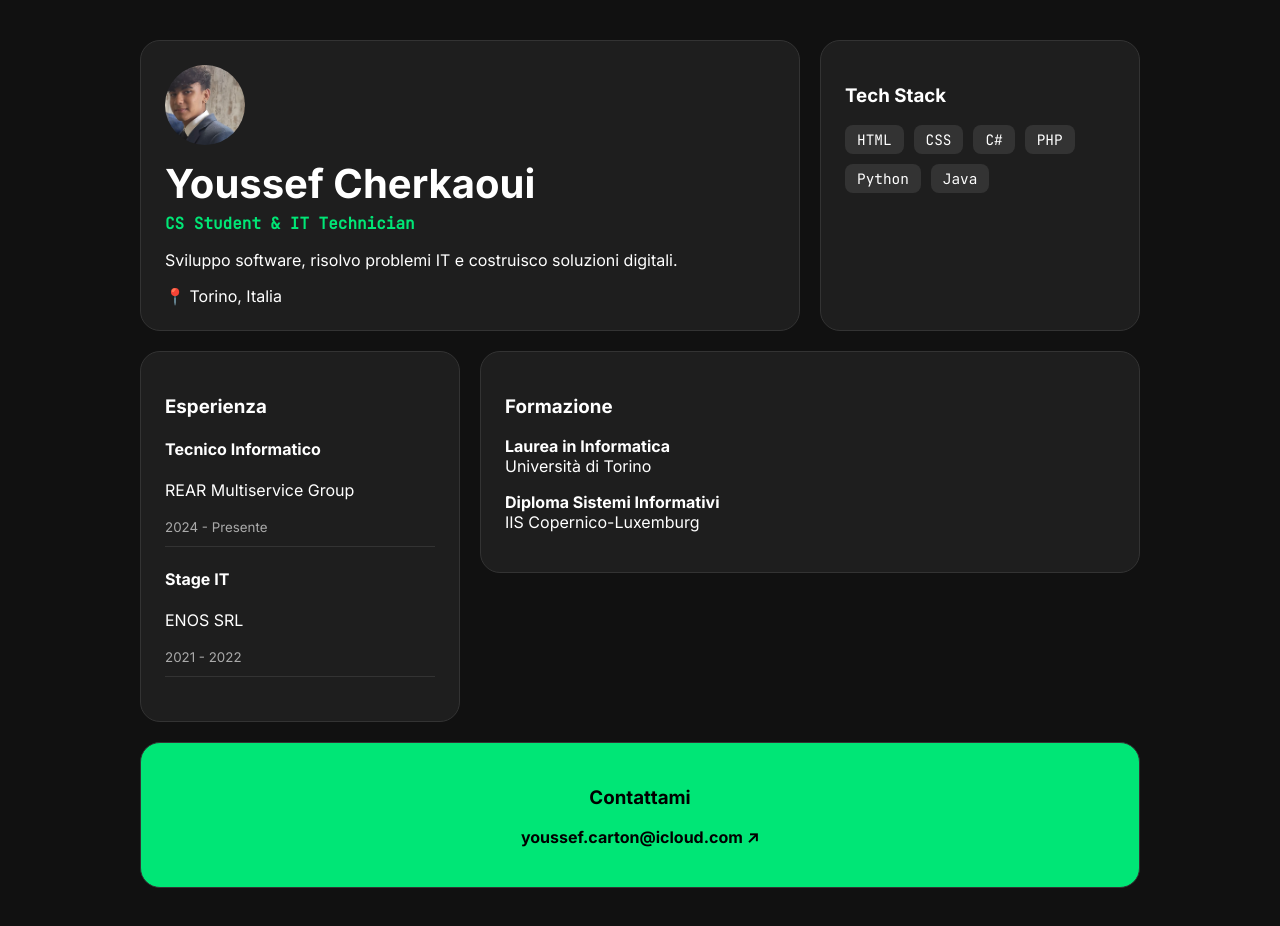
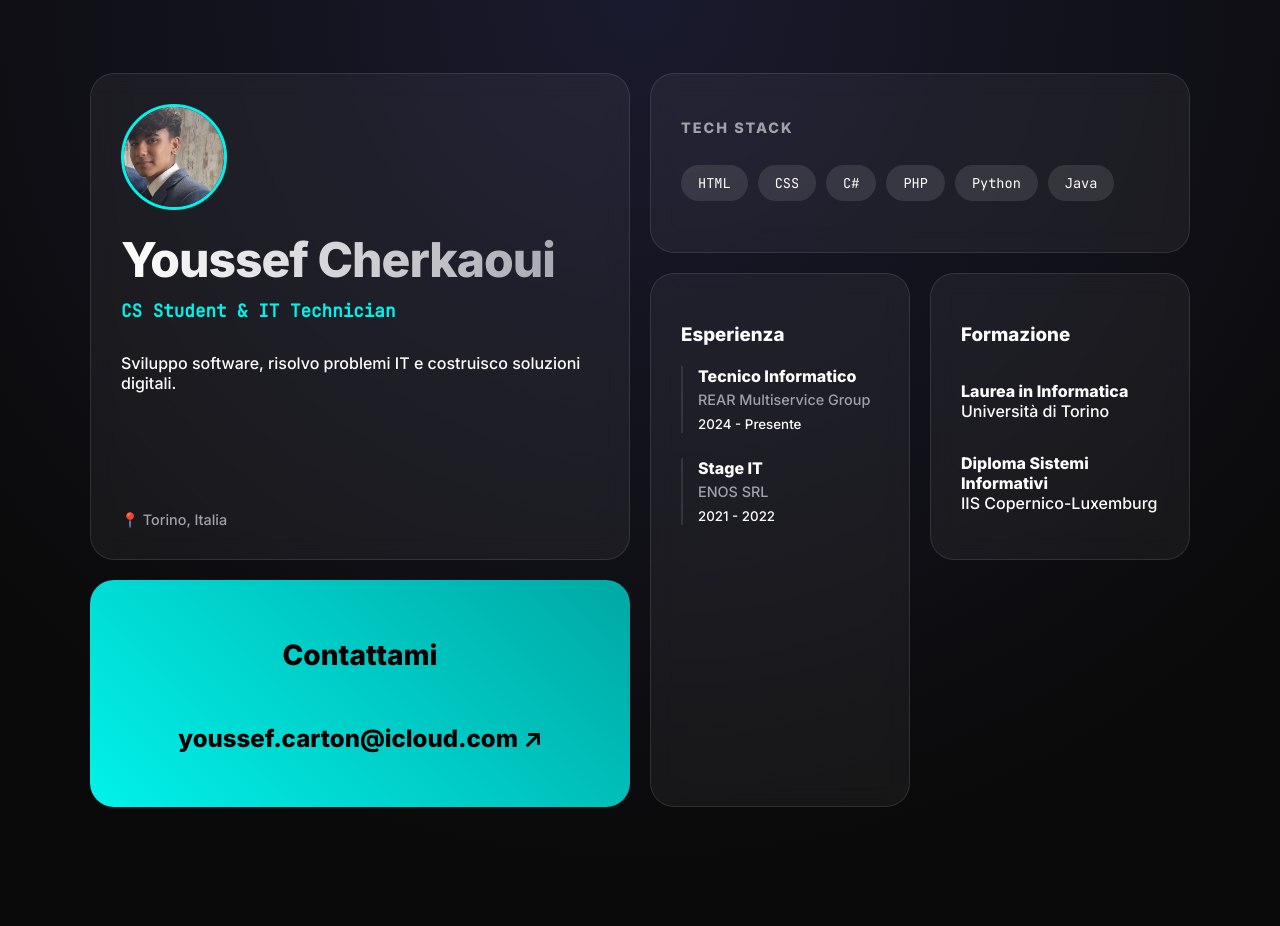
Before and after one commit to YoussefCherkaoui/portfolio, a plain HTML site: page index.html in a window 1280 px wide. After the commit the page ends 880 px from the top, so only its background shows below. Drawn offline with Linux system fonts and the light colour scheme.

Commit message:
Upgrade design professionale

```diff
--- a/index.html
+++ b/index.html
@@ -3,9 +3,10 @@
 <head>
     <meta charset="UTF-8">
     <meta name="viewport" content="width=device-width, initial-scale=1.0">
-    <title>Youssef Cherkaoui | Portfolio</title>
+    <title>Youssef Cherkaoui | Developer</title>
+    <link href="https://fonts.googleapis.com/css2?family=Inter:wght@300;500;800&family=JetBrains+Mono&display=swap" rel="stylesheet">
+    <link rel="stylesheet" href="https://cdnjs.cloudflare.com/ajax/libs/font-awesome/6.4.0/css/all.min.css">
     <link rel="stylesheet" href="style.css">
-    <link href="https://fonts.googleapis.com/css2?family=Inter:wght@400;700&family=JetBrains+Mono&display=swap" rel="stylesheet">
 </head>
 <body>
 
--- a/style.css
+++ b/style.css
@@ -1,67 +1,160 @@
 :root {
-    --bg-color: #111111;
-    --card-bg: #1E1E1E;
-    --text-main: #FFFFFF;
-    --text-sec: #AAAAAA;
-    --accent: #00E676; /* Verde Neon */
+    --bg-dark: #0a0a0a;
+    --card-glass: rgba(255, 255, 255, 0.05);
+    --border-light: rgba(255, 255, 255, 0.1);
+    --text-main: #ffffff;
+    --text-muted: #a1a1aa;
+    --accent: #00f2ea; /* Ciano Neon */
+    --accent-glow: rgba(0, 242, 234, 0.4);
 }
 
 body {
-    background-color: var(--bg-color);
+    background-color: var(--bg-dark);
+    /* Sfondo con sfumatura radiale per profondità */
+    background-image: radial-gradient(circle at 50% 0%, #1a1a2e 0%, var(--bg-dark) 80%);
     color: var(--text-main);
     font-family: 'Inter', sans-serif;
     display: flex;
     justify-content: center;
+    align-items: center;
+    min-height: 100vh;
     padding: 40px;
     margin: 0;
 }
 
+/* Griglia Bento */
 .bento-grid {
     display: grid;
-    grid-template-columns: repeat(3, 1fr);
+    grid-template-columns: repeat(4, 1fr);
+    grid-template-rows: repeat(2, minmax(180px, auto));
     gap: 20px;
-    max-width: 1000px;
+    max-width: 1100px;
     width: 100%;
+    animation: fadeIn 1s ease-out;
 }
 
+/* Stile Base delle Card (Effetto Vetro) */
 .card {
-    background-color: var(--card-bg);
-    padding: 24px;
-    border-radius: 20px;
-    border: 1px solid #333;
-    transition: transform 0.2s;
+    background: var(--card-glass);
+    backdrop-filter: blur(12px);
+    -webkit-backdrop-filter: blur(12px);
+    border: 1px solid var(--border-light);
+    border-radius: 24px;
+    padding: 30px;
+    transition: all 0.4s cubic-bezier(0.175, 0.885, 0.32, 1.275);
+    position: relative;
+    overflow: hidden;
+    display: flex;
+    flex-direction: column;
 }
 
+/* Hover Effect "Galleggiamento" */
 .card:hover {
-    transform: translateY(-5px);
+    transform: translateY(-8px) scale(1.02);
     border-color: var(--accent);
+    box-shadow: 0 10px 40px -10px var(--accent-glow);
+    z-index: 10;
 }
 
-.bio { grid-column: span 2; }
-.bio h1 { margin: 10px 0 5px 0; font-size: 2.5rem; }
-.role { color: var(--accent); font-family: 'JetBrains Mono', monospace; font-size: 1rem; margin-top: 0; }
-.avatar { width: 80px; height: 80px; border-radius: 50%; object-fit: cover; background-color: #333; }
+/* 1. BIO CARD (Grande) */
+.bio {
+    grid-column: span 2;
+    grid-row: span 2;
+    justify-content: space-between;
+}
 
-.skills .tags { display: flex; flex-wrap: wrap; gap: 10px; margin-top: 15px; }
-.tags span { background: #333; padding: 5px 12px; border-radius: 8px; font-size: 0.9rem; font-family: 'JetBrains Mono', monospace; }
+.avatar {
+    width: 100px;
+    height: 100px;
+    border-radius: 50%;
+    border: 3px solid var(--accent);
+    margin-bottom: 20px;
+    object-fit: cover;
+}
 
-.experience { grid-column: span 1; grid-row: span 2; }
-.job { margin-bottom: 20px; border-bottom: 1px solid #333; padding-bottom: 10px; }
-.job small { color: var(--text-sec); }
+.bio h1 {
+    font-size: 3rem;
+    font-weight: 800;
+    margin: 0;
+    background: linear-gradient(90deg, #fff, #a1a1aa);
+    -webkit-background-clip: text;
+    -webkit-text-fill-color: transparent;
+    letter-spacing: -1px;
+}
 
-.education { grid-column: span 2; }
+.role {
+    color: var(--accent);
+    font-family: 'JetBrains Mono', monospace;
+    font-size: 1.1rem;
+    margin-top: 10px;
+}
 
+.location {
+    margin-top: auto;
+    color: var(--text-muted);
+    font-size: 0.9rem;
+    display: flex;
+    align-items: center;
+    gap: 8px;
+}
+
+/* 2. TECH STACK */
+.skills {
+    grid-column: span 2;
+}
+.skills h3 { color: var(--text-muted); font-size: 0.9rem; text-transform: uppercase; letter-spacing: 2px; }
+.tags { display: flex; flex-wrap: wrap; gap: 10px; margin-top: 15px; }
+.tags span {
+    background: rgba(255,255,255,0.1);
+    padding: 8px 16px;
+    border-radius: 100px;
+    font-size: 0.85rem;
+    font-family: 'JetBrains Mono', monospace;
+    border: 1px solid transparent;
+    transition: 0.3s;
+}
+.tags span:hover { border-color: var(--accent); color: var(--accent); background: rgba(0, 242, 234, 0.1); }
+
+/* 3. EXPERIENZA */
+.experience {
+    grid-column: span 1;
+    grid-row: span 2;
+}
+.experience h3 { margin-bottom: 20px; }
+.job {
+    padding-left: 15px;
+    border-left: 2px solid var(--border-light);
+    margin-bottom: 25px;
+}
+.job h4 { margin: 0; font-size: 1rem; }
+.company { color: var(--text-muted); margin: 5px 0; font-size: 0.9rem; }
+
+/* 4. EDUCAZIONE & CONTATTO */
+.education { grid-column: span 1; }
 .contact {
-    grid-column: span 3;
-    background-color: var(--accent);
+    grid-column: span 2;
+    background: linear-gradient(45deg, var(--accent), #00a8a4);
     color: #000;
-    text-align: center;
+    align-items: center;
+    justify-content: center;
     text-decoration: none;
-    font-weight: bold;
+    font-weight: 800;
+    font-size: 1.5rem;
+    border: none;
+}
+.contact:hover {
+    transform: scale(0.98);
+    box-shadow: 0 0 30px var(--accent-glow);
+}
+
+/* Animazione iniziale */
+@keyframes fadeIn {
+    from { opacity: 0; transform: translateY(20px); }
+    to { opacity: 1; transform: translateY(0); }
 }
 
 /* Mobile */
-@media (max-width: 768px) {
-    .bento-grid { grid-template-columns: 1fr; }
-    .bio, .experience, .education, .contact { grid-column: span 1; }
+@media (max-width: 900px) {
+    .bento-grid { grid-template-columns: 1fr; display: flex; flex-direction: column; }
+    .bio h1 { font-size: 2rem; }
 }
```
